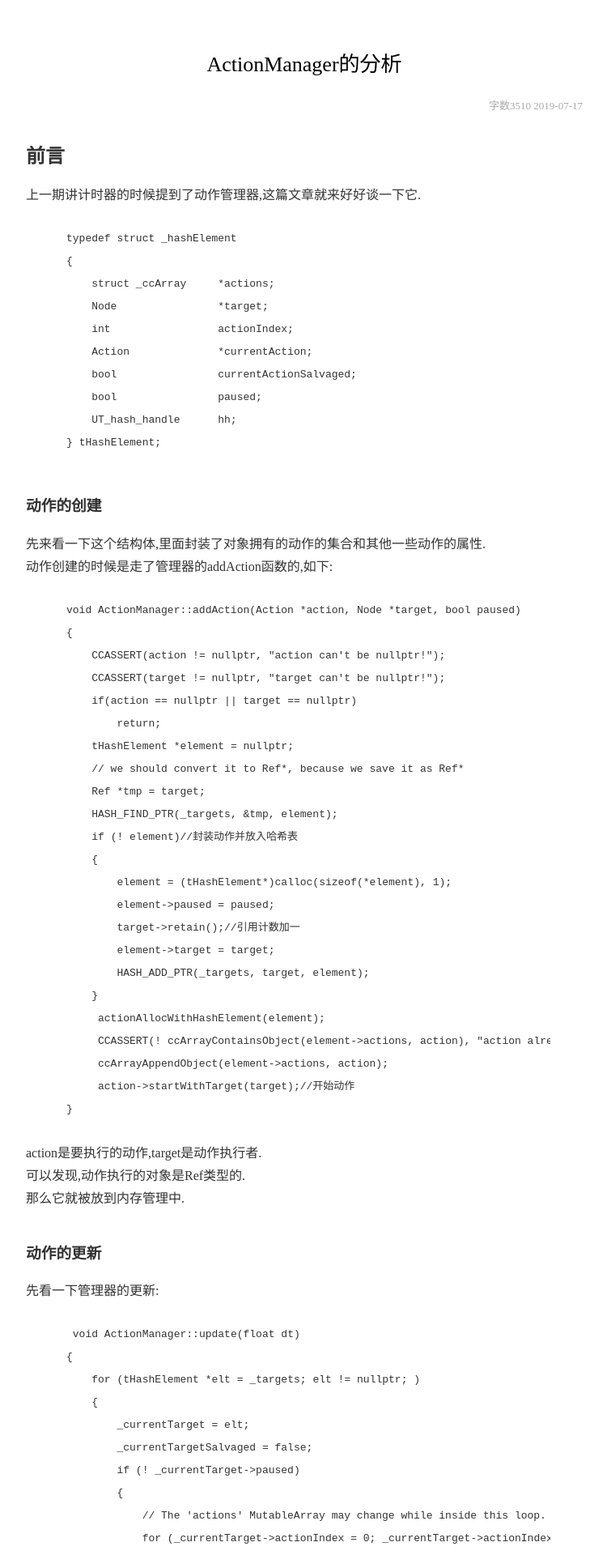
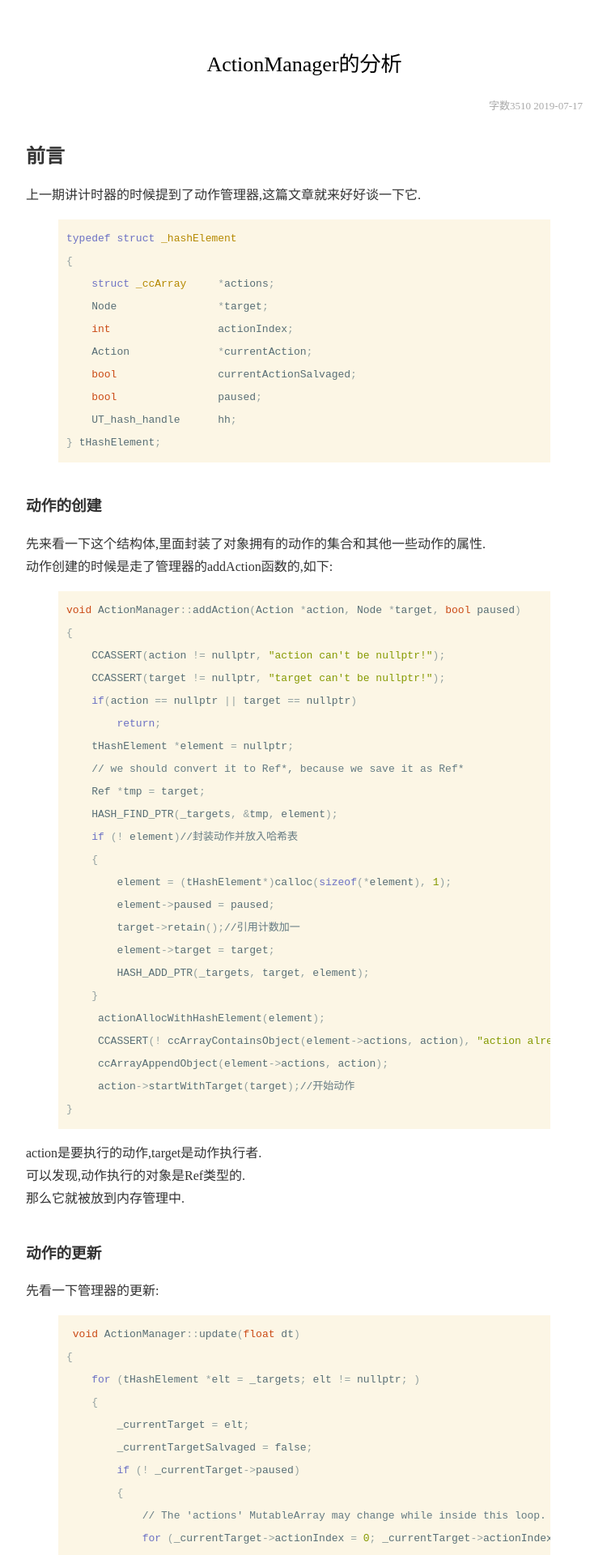
Before and after one commit to zzhwaxy/zzhwaxy.github.io, a Jekyll site: the page built from _posts/2019-07-17-ActionManager.md, in a window 1280 px wide. Shown: the top 1920 px of the page at 81% size, without its empty margins (264-1014 px from the left). Built offline with Jekyll 4.4.1, drawn with Linux system fonts in a browser that asks for light colours.

Commit message:
add syntax highlight

```diff
--- a/404.html
+++ b/404.html
@@ -6,7 +6,7 @@
         <div align="center">
         <img src="/images/404.png" height="500" alt="Pic" />
         </div>
-        <div>
+        <div >
             此页面不存在！
         </div>
     </body>
--- a/_layouts/post.html
+++ b/_layouts/post.html
@@ -4,6 +4,7 @@
     <head>
         <link rel="stylesheet" href="{{site.url}}/styles/font.css">
         <link rel="stylesheet" media="screen and (min-width: 600px)" href="{{site.url}}/styles/post.css">
+        <link rel="stylesheet" href="{{site.url}}/theme/highlight.css">
     </head>
     <body>
         <div class="content-area">
--- a/index.html
+++ b/index.html
@@ -8,7 +8,7 @@
         喜欢折腾技术和新事物
     </div>
     <div class="topbar-chess">
-        ♜ ♞ ♝ ♚ ♛ ♝ ♞ ♜
+        ♜ ♞ ♝ ♛ ♚ ♝ ♞ ♜
     </div>
 </div>
 <div class="topbar">
--- a/styles/home.css
+++ b/styles/home.css
@@ -98,12 +98,6 @@
     margin-right: 20px;
     margin-bottom: 20px;
 }
-.tail {
-    position: relative;
-    bottom:0;
-    right:0;
-    color:#00f000;
-}
 
 .topbar-box {
     position: absolute;
--- /dev/null
+++ b/theme/highlight.css
@@ -0,0 +1,76 @@
+.highlight table td { padding: 5px; }
+.highlight table pre { margin: 0; }
+.highlight, .highlight .w {
+  color: #586e75;
+  background-color: #FCF6E5;
+}
+.highlight .err {
+  color: #002b36;
+}
+.highlight .c, .highlight .ch, .highlight .cd, .highlight .cm, .highlight .cpf, .highlight .c1, .highlight .cs {
+  color: #657b83;
+}
+.highlight .cp {
+  color: #b58900;
+}
+.highlight .nt {
+  color: #b58900;
+}
+.highlight .o, .highlight .ow {
+  color: #93a1a1;
+}
+.highlight .p, .highlight .pi {
+  color: #93a1a1;
+}
+.highlight .gi {
+  color: #859900;
+}
+.highlight .gd {
+  color: #dc322f;
+}
+.highlight .gh {
+  color: #268bd2;
+  font-weight: bold;
+}
+.highlight .k, .highlight .kn, .highlight .kp, .highlight .kr, .highlight .kv {
+  color: #6c71c4;
+}
+.highlight .kc {
+  color: #cb4b16;
+}
+.highlight .kt {
+  color: #cb4b16;
+}
+.highlight .kd {
+  color: #cb4b16;
+}
+.highlight .s, .highlight .sa, .highlight .sb, .highlight .sc, .highlight .dl, .highlight .sd, .highlight .s2, .highlight .sh, .highlight .sx, .highlight .s1 {
+  color: #859900;
+}
+.highlight .sr {
+  color: #2aa198;
+}
+.highlight .si {
+  color: #d33682;
+}
+.highlight .se {
+  color: #d33682;
+}
+.highlight .nn {
+  color: #b58900;
+}
+.highlight .nc {
+  color: #b58900;
+}
+.highlight .no {
+  color: #b58900;
+}
+.highlight .na {
+  color: #268bd2;
+}
+.highlight .m, .highlight .mb, .highlight .mf, .highlight .mh, .highlight .mi, .highlight .il, .highlight .mo, .highlight .mx {
+  color: #859900;
+}
+.highlight .ss {
+  color: #859900;
+}
```
